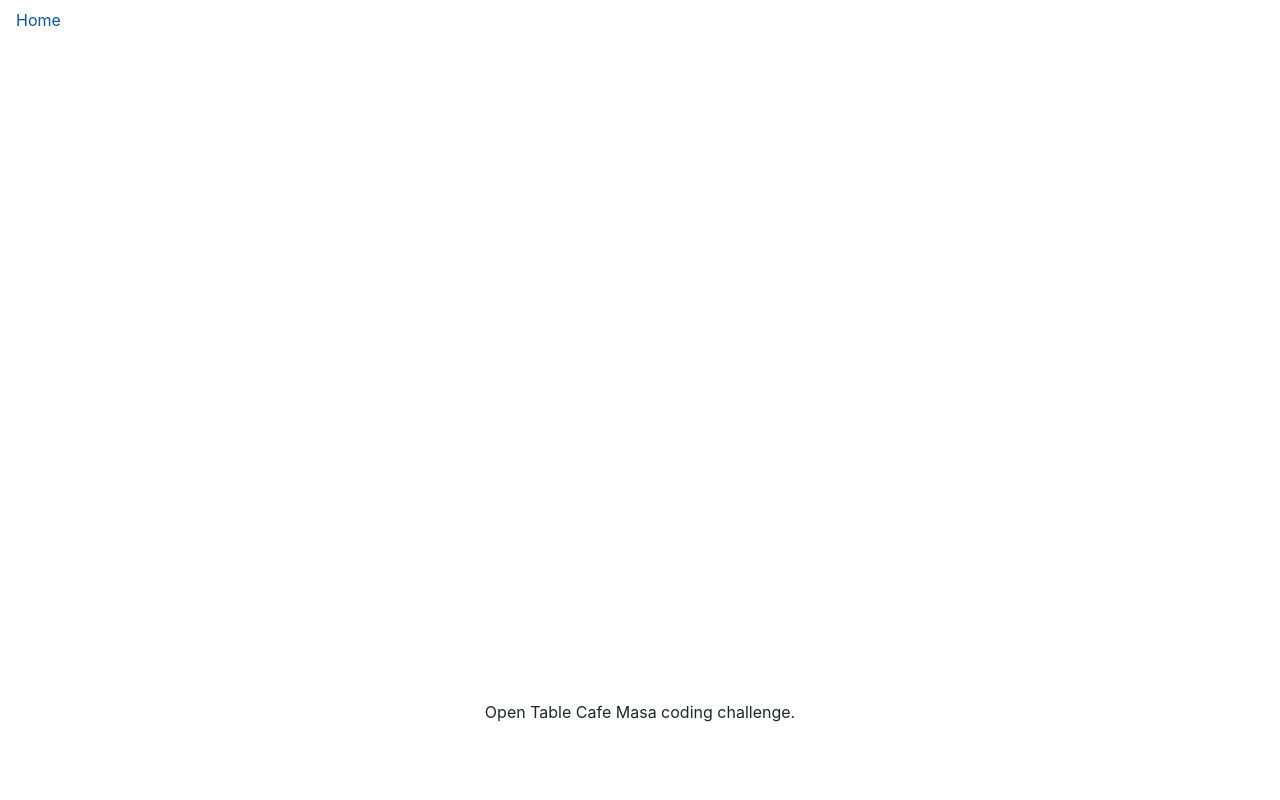
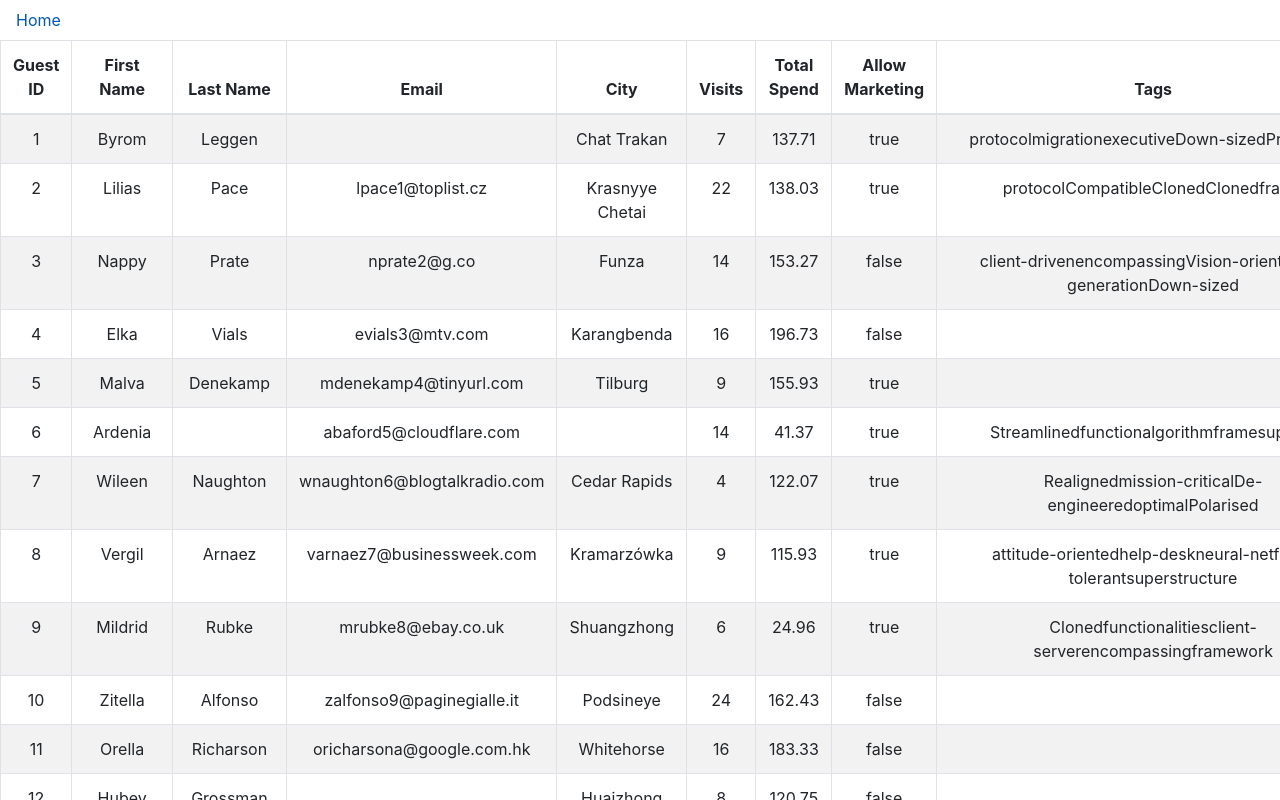
Before and after one commit to VasiliiSikora/cafe-masa, a React (Create React App) app: page / in a window 1280 px wide. Shown: the top 800 px of the page. Built offline with nearby package versions, Linux system fonts and the light colour scheme.

Commit message:
Basic table rendering by converting the JSON into an array of Guest objects and mapping to a Bootstrap table.

```diff
--- a/src/components/footer/Footer.css
+++ b/src/components/footer/Footer.css
@@ -1,5 +1,4 @@
 footer {
-    position: fixed;
     height: 100px;
     bottom: 0;
     width: 100%;
--- a/src/components/guests_table/GuestsTable.js
+++ b/src/components/guests_table/GuestsTable.js
@@ -1,6 +1,7 @@
 import React, { Component } from 'react';
 import 'bootstrap/dist/css/bootstrap.css';
-import {Table} from "react-bootstrap";
+import { Table } from "react-bootstrap";
+import { Guest } from "../../objects/Guest";
 
 import GuestDataJson from '../../content/Guests'
 
@@ -11,19 +12,61 @@ export default class GuestsTable extends Component {
 
     constructor(props) {
         super(props);
-        this.state = { guestData: GuestDataJson }
+        this.state = {
+            // The raw JSON data from the JSON Guests file.
+            guestRawData: GuestDataJson,
+            // An array of Guest objects converted from the JSON data for populating the table.
+            guestTableData: []
+        }
     }
 
-    _renderTableRows() {
-        let guestsRows = [];
+    /**
+     * Populate the guestTableData state object with Guest objects pulled from the JSON.
+     * @private
+     */
+    _populateGuestsArray() {
+        const guestData = this.state.guestRawData.data;
+        for(let i = 0; i < guestData.length; i++) {
+            const guest = guestData[i];
+            this.state.guestTableData.push(
+                new Guest(guest.id, guest.first_name, guest.last_name, guest.email, guest.city,
+                          guest.visit_count, guest.total_spend, guest.allow_marketing.toString(), guest.tags));
+        }
     }
 
     render() {
+        // Get the array of Guest objecst from the JSON before rendering.
+        this._populateGuestsArray();
         return (
             <Table striped responsive bordered>
                 <thead>
-                    <tr></tr>
+                    <tr>
+                        <th>Guest ID</th>
+                        <th>First Name</th>
+                        <th>Last Name</th>
+                        <th>Email</th>
+                        <th>City</th>
+                        <th>Visits</th>
+                        <th>Total Spend</th>
+                        <th>Allow Marketing</th>
+                        <th>Tags</th>
+                    </tr>
                 </thead>
+                <tbody>
+                    {this.state.guestTableData.map((guestRow) => {
+                        return <tr key={guestRow.id}>
+                            <td>{guestRow.id}</td>
+                            <td>{guestRow.firstName}</td>
+                            <td>{guestRow.lastName}</td>
+                            <td>{guestRow.email}</td>
+                            <td>{guestRow.city}</td>
+                            <td>{guestRow.visitCount}</td>
+                            <td>{guestRow.totalSpend}</td>
+                            <td>{guestRow.allowMarketing}</td>
+                            <td>{guestRow.tags}</td>
+                        </tr>;
+                    })}
+                </tbody>
             </Table>
         )
     }
--- /dev/null
+++ b/src/objects/Guest.js
@@ -0,0 +1,16 @@
+/**
+ * Defines a Guest as an object according to the fields in the metadata JSON.
+ */
+export class Guest {
+    constructor(id, firstName, lastName, email, city, visitCount, totalSpend, allowMarketing, tags) {
+        this.id = id;
+        this.firstName = firstName;
+        this.lastName = lastName;
+        this.email = email;
+        this.city = city;
+        this.visitCount = visitCount;
+        this.totalSpend = totalSpend;
+        this.allowMarketing = allowMarketing;
+        this.tags = tags;
+    }
+}
```
